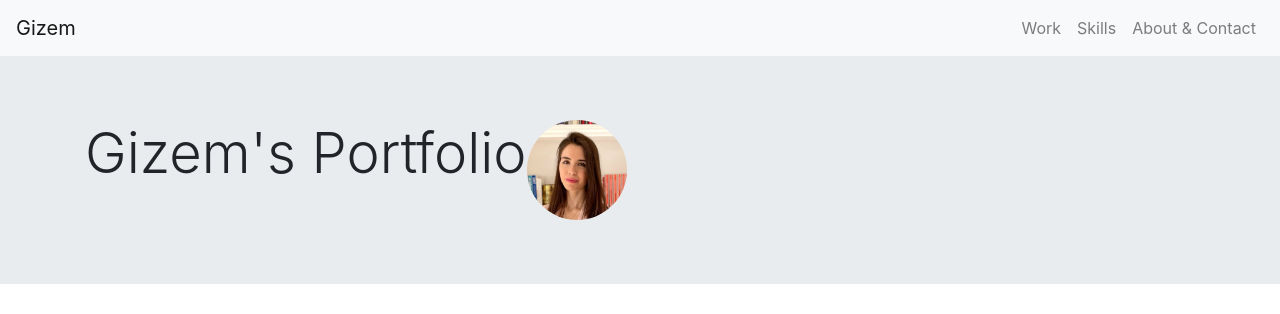
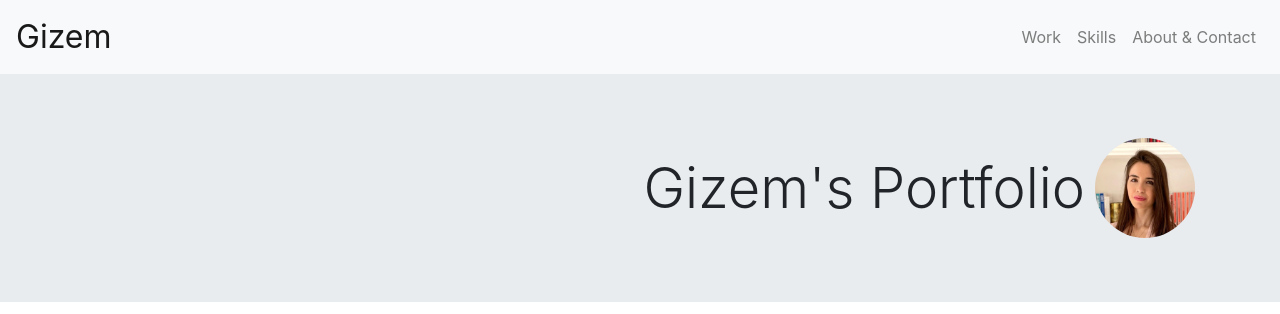
Before and after one commit to Gizem03/bootstrap-portfolio, a plain HTML site: page index.html in a window 1280 px wide. Shown: the top 314 px of the page. Drawn offline with nearby package versions, Linux system fonts and the light colour scheme.

Commit message:
jumbotron align

```diff
--- a/css/style.css
+++ b/css/style.css
@@ -14,8 +14,24 @@
   align-items: center;
 }
 
+.navbar-brand {
+  font-size: 32px;
+}
+
 .collapse.navbar-collapse {
   flex-grow: unset;
+}
+
+.jumbotron .container {
+  display: flex;
+  justify-content: flex-end;
+}
+
+.jumbotron .container h1 {
+  margin: 0;
+  margin-right: 10px;
+  height: 100px;
+  line-height: 100px;
 }
 
 .container .profile-picture {
@@ -62,6 +78,10 @@
   grid-area: latest;
 }
 
+.list-group-item {
+  text-align: center;
+}
+
 #aboutcontact {
   justify-content: flex-end;
 }
--- a/index.html
+++ b/index.html
@@ -140,6 +140,7 @@
           <li class="list-group-item">Javascript</li>
           <li class="list-group-item">React</li>
           <li class="list-group-item">Bootstrap</li>
+          <li class="list-group-item">Git</li>
         </ul>
       </div>
     </section>
```
